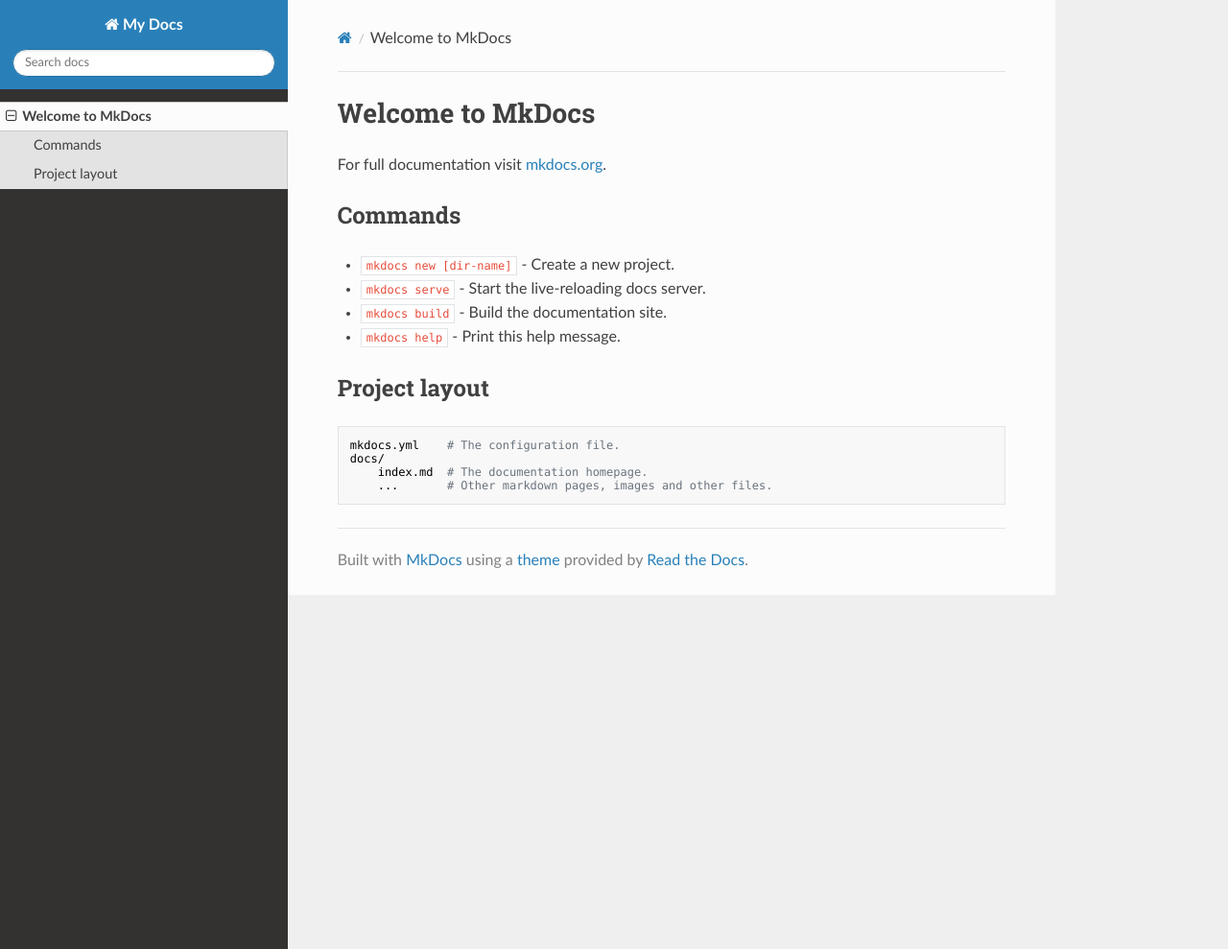
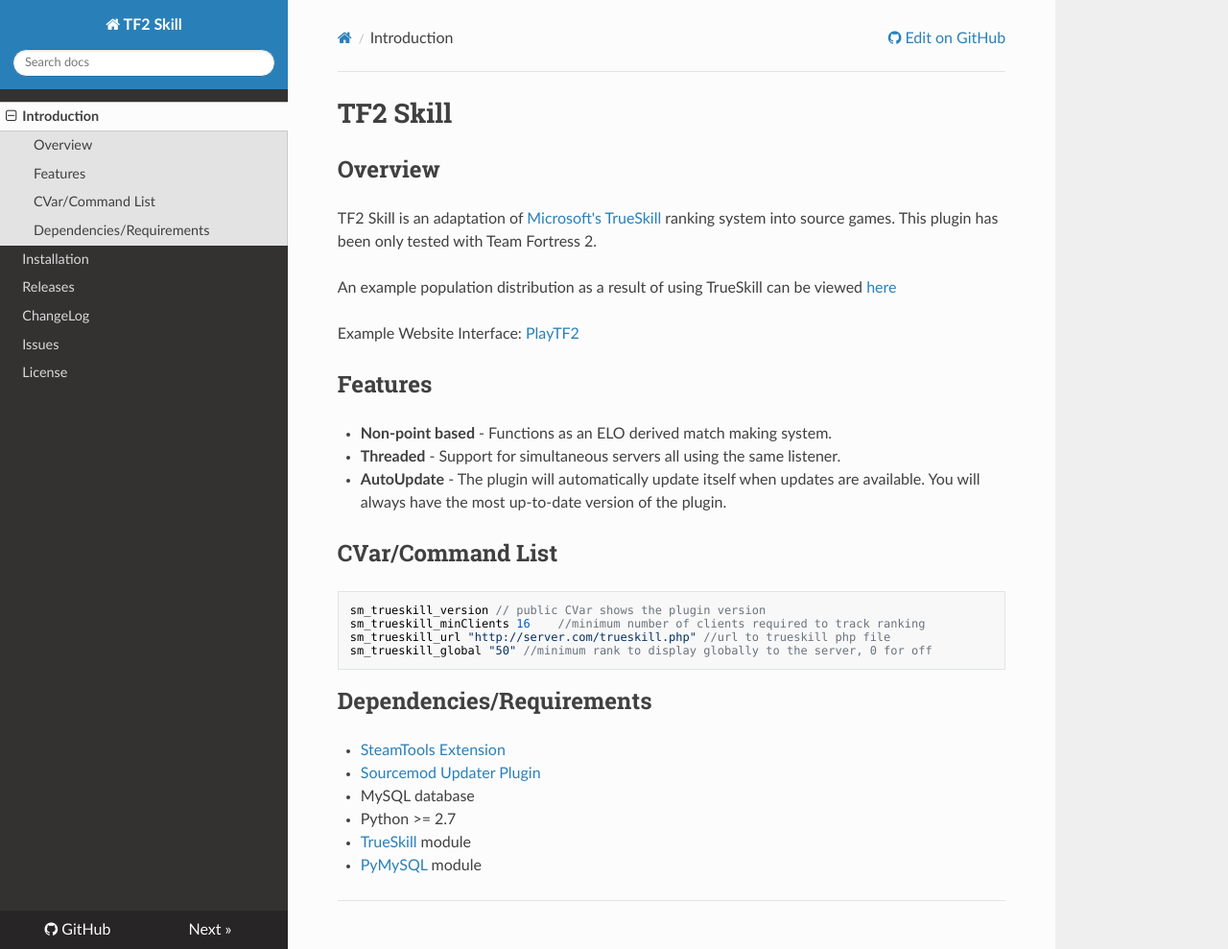
Before and after one commit to drgroot/tf2Skill, an MkDocs documentation site: the page built from docs/index.md, in a window 1280 px wide and 989 px high. Shown: the whole window at 96% size. Built offline with MkDocs 1.6.1, drawn with Linux system fonts in a browser that asks for light colours; nearby versions of some CDN libraries; old or Windows-style settings are respelled for this version of MkDocs.

Commit message:
first real copy of proper documentation

````diff
--- /dev/null
+++ b/docs/custom_theme/footer.html
@@ -0,0 +1,21 @@
+<footer>
+  {% if next_page or previous_page %}
+    <div class="rst-footer-buttons" role="navigation" aria-label="footer navigation">
+      {% if next_page %}
+        <a href="{{ next_page.url }}" class="btn btn-neutral float-right" title="{{ next_page.title }}"/>Next <span class="icon icon-circle-arrow-right"></span></a>
+      {% endif %}
+      {% if previous_page %}
+        <a href="{{ previous_page.url }}" class="btn btn-neutral" title="{{ previous_page.title }}"><span class="icon icon-circle-arrow-left"></span> Previous</a>
+      {% endif %}
+    </div>
+  {% endif %}
+
+  <hr/>
+
+  <div role="contentinfo">
+    <p>
+    <!-- Copyright etc -->
+    </p>
+  </div>
+
+</footer>
--- a/docs/index.md
+++ b/docs/index.md
@@ -1,17 +1,39 @@
-# Welcome to MkDocs
+#TF2 Skill
 
-For full documentation visit [mkdocs.org](http://mkdocs.org).
+##Overview
+TF2 Skill is an adaptation of [Microsoft's TrueSkill][1] ranking system into source games. This plugin has been only tested with Team Fortress 2.
 
-## Commands
+An example population distribution as a result of using TrueSkill can be viewed [here][2]
 
-* `mkdocs new [dir-name]` - Create a new project.
-* `mkdocs serve` - Start the live-reloading docs server.
-* `mkdocs build` - Build the documentation site.
-* `mkdocs help` - Print this help message.
+Example Website Interface: [PlayTF2][7]
 
-## Project layout
+## Features
 
-    mkdocs.yml    # The configuration file.
-    docs/
-        index.md  # The documentation homepage.
-        ...       # Other markdown pages, images and other files.
+* **Non-point based** - Functions as an ELO derived match making system.
+* **Threaded** - Support for simultaneous servers all using the same listener.
+* **AutoUpdate** - The plugin will automatically update itself when updates are available. You will always have the most up-to-date version of the plugin.
+
+##CVar/Command List
+
+```javascript
+sm_trueskill_version // public CVar shows the plugin version
+sm_trueskill_minClients 16    //minimum number of clients required to track ranking
+sm_trueskill_url "http://server.com/trueskill.php" //url to trueskill php file
+sm_trueskill_global "50" //minimum rank to display globally to the server, 0 for off
+```
+
+##Dependencies/Requirements
+* [SteamTools Extension][3]
+* [Sourcemod Updater Plugin][4]
+* MySQL database
+* Python >= 2.7
+   * [TrueSkill][5]  module
+   * [PyMySQL][6] module
+
+[1]: http://research.microsoft.com/en-us/projects/trueskill/
+[2]: http://www.playtf2.com/plot/
+[3]: https://forums.alliedmods.net/showthread.php?t=129763
+[4]: https://forums.alliedmods.net/showthread.php?t=169095
+[5]: http://trueskill.org/
+[6]: https://pypi.python.org/pypi/PyMySQL
+[7]: http://playtf2.com/stats/
--- a/mkdocs.yml
+++ b/mkdocs.yml
@@ -1,2 +1,13 @@
-site_name: My Docs
+site_name: TF2 Skill
+site_author: Yusuf Ali
+site_favicon: favicon.ico
+repo_url: https://github.com/yusuf-a/tf2Skill
+pages:
+- ['index.md', 'Introduction']
+- ['installation.md', 'Installation']
+- ['releases.md', 'Releases']
+- ['changelog.md', 'ChangeLog']
+- ['issues.md', 'Issues']
+- ['license.md', 'License']
 theme: readthedocs
+theme_dir: 'docs/custom_theme'
````
Also changed, not shown: README.md (+1 -98 lines), docs/changelog.md (renamed from changelog.md, +3 -3 lines), docs/installation.md (added, +44 -0 lines), docs/issues.md (added, +3 -0 lines), docs/license.md (added, +17 -0 lines), docs/releases.md (added, +3 -0 lines), docs/favicon.ico (added).
